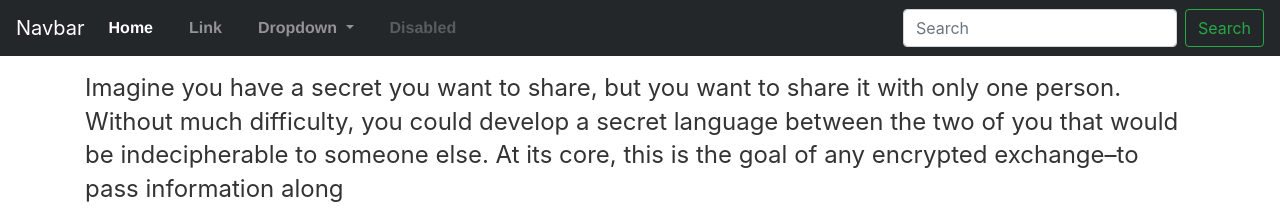
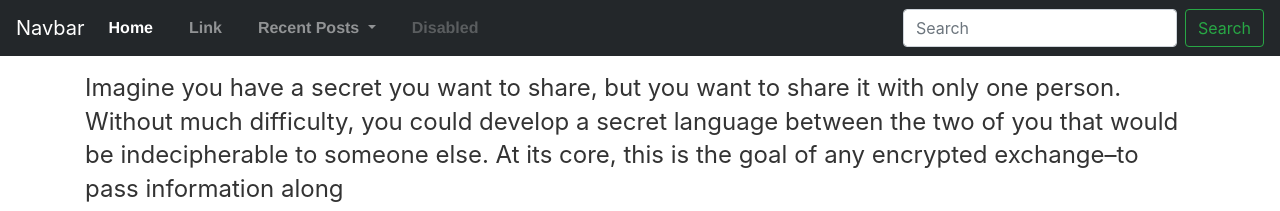
Before and after one commit to didaktisch/didaktisch.github.io, a Jekyll site: the page built from encryption.md, in a window 1280 px wide. Shown: the top 211 px of the page. Built offline with Jekyll 4.4.1, drawn with Linux system fonts in a browser that asks for light colours; nearby versions of some CDN libraries; our own code applies the rules of GitHub Pages for plain Markdown files.

Commit message:
Update default.html
recent posts dropdown?

```diff
--- a/_layouts/default.html
+++ b/_layouts/default.html
@@ -26,11 +26,12 @@
 				</li>
 				<li class="nav-item dropdown">
 					<a class="nav-link dropdown-toggle" href="#" id="navbarDropdown" role="button" data-toggle="dropdown" aria-haspopup="true" aria-expanded="false">
-						Dropdown
+						Recent Posts
 					</a>
 					<div class="dropdown-menu" aria-labelledby="navbarDropdown">
-						<a class="dropdown-item" href="#">Action</a>
-						<a class="dropdown-item" href="#">Another action</a>
+						{% for post in site.posts limit:5 %}
+						<a href="{{ post.url }}">{{ post.title }}</a>
+						{% endfor %}
 						<div class="dropdown-divider"></div>
 						<a class="dropdown-item" href="#">Something else here</a>
 					</div>
```
